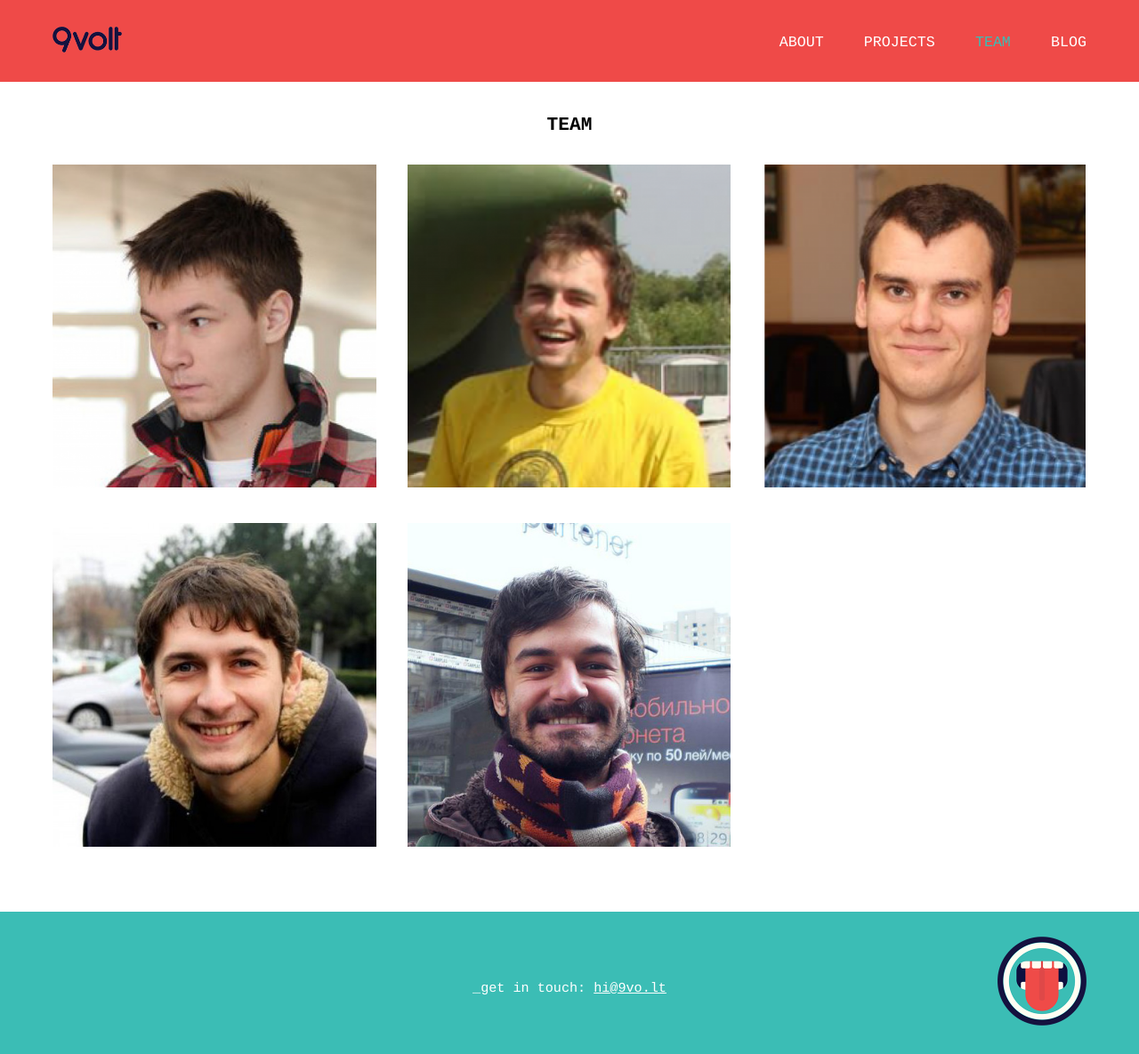
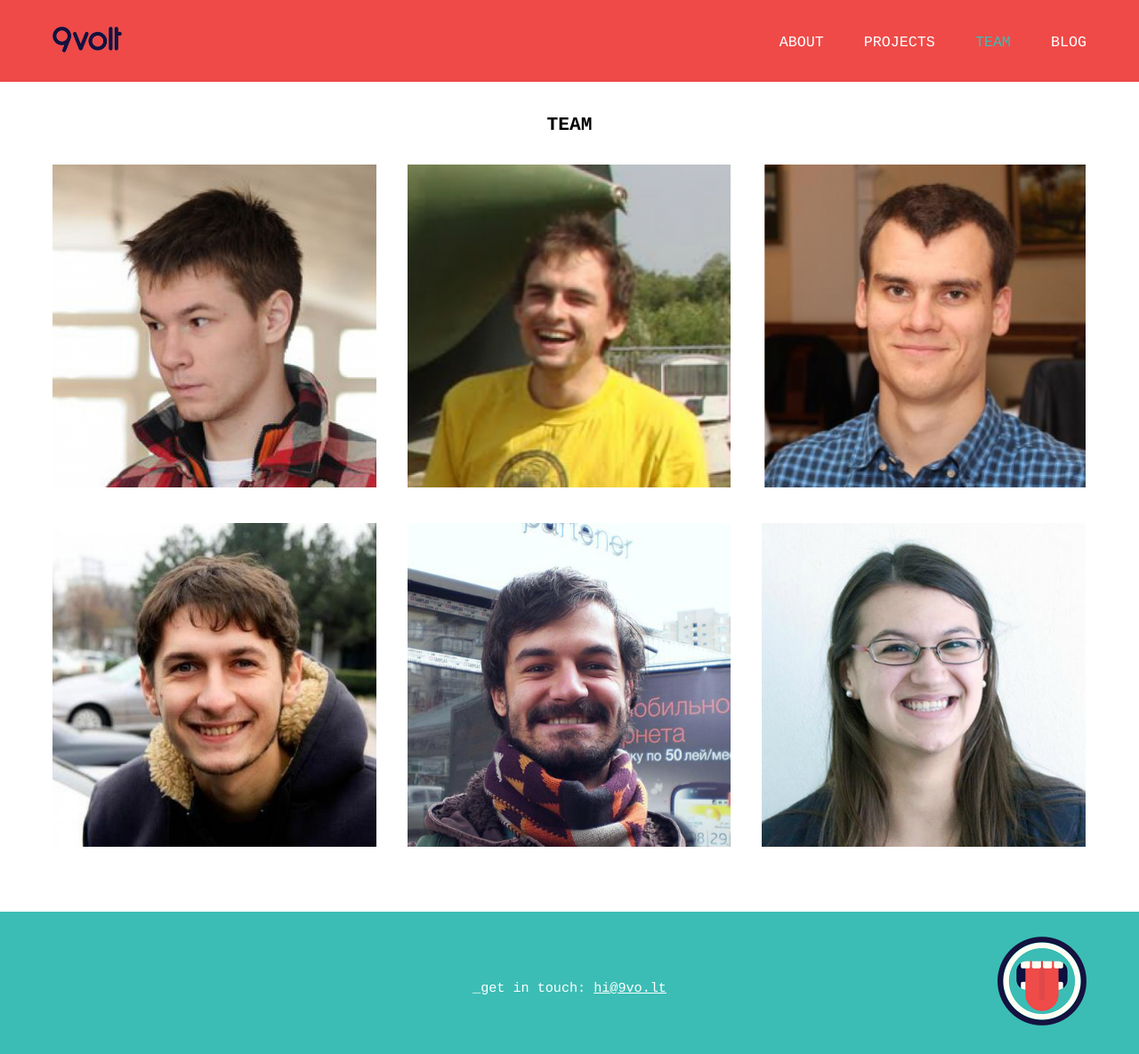
Before and after one commit to 9-volt/9vo.lt, a Jekyll site: the page built from team.html, in a window 1280 px wide. Shown: the whole page at 89% size. Built offline with Jekyll 4.4.1, drawn with Linux system fonts in a browser that asks for light colours; Markdown is read by kramdown in place of the engine named in the settings.

Commit message:
update team

```diff
--- a/team.html
+++ b/team.html
@@ -14,6 +14,7 @@ page_bg: 'red'
     <div class="block"><a href="#"><img src="{{ site.baseurl }}/images/avatar/avatar_lisnic.png" alt="Andrei Lisnic"></a></div>
     <div class="block"><a href="http://sleepingdanci.tumblr.com"><img src="{{ site.baseurl }}/images/avatar/avatar_divan.jpeg" alt="Ivan Danci"></a></div>
     <div class="block"><a href="#"><img src="{{ site.baseurl }}/images/avatar/avatar_sandul.jpg" alt="Sandu Cojocari"></a></div>
+    <div class="block"><a href="#"><img src="{{ site.baseurl }}/images/avatar/avatar_ana.png" alt="Ana Balica"></a></div>
   </div>
 </div>
 <!-- container end -->
```
Also changed, not shown: images/avatar/avatar_ana.png (added).
